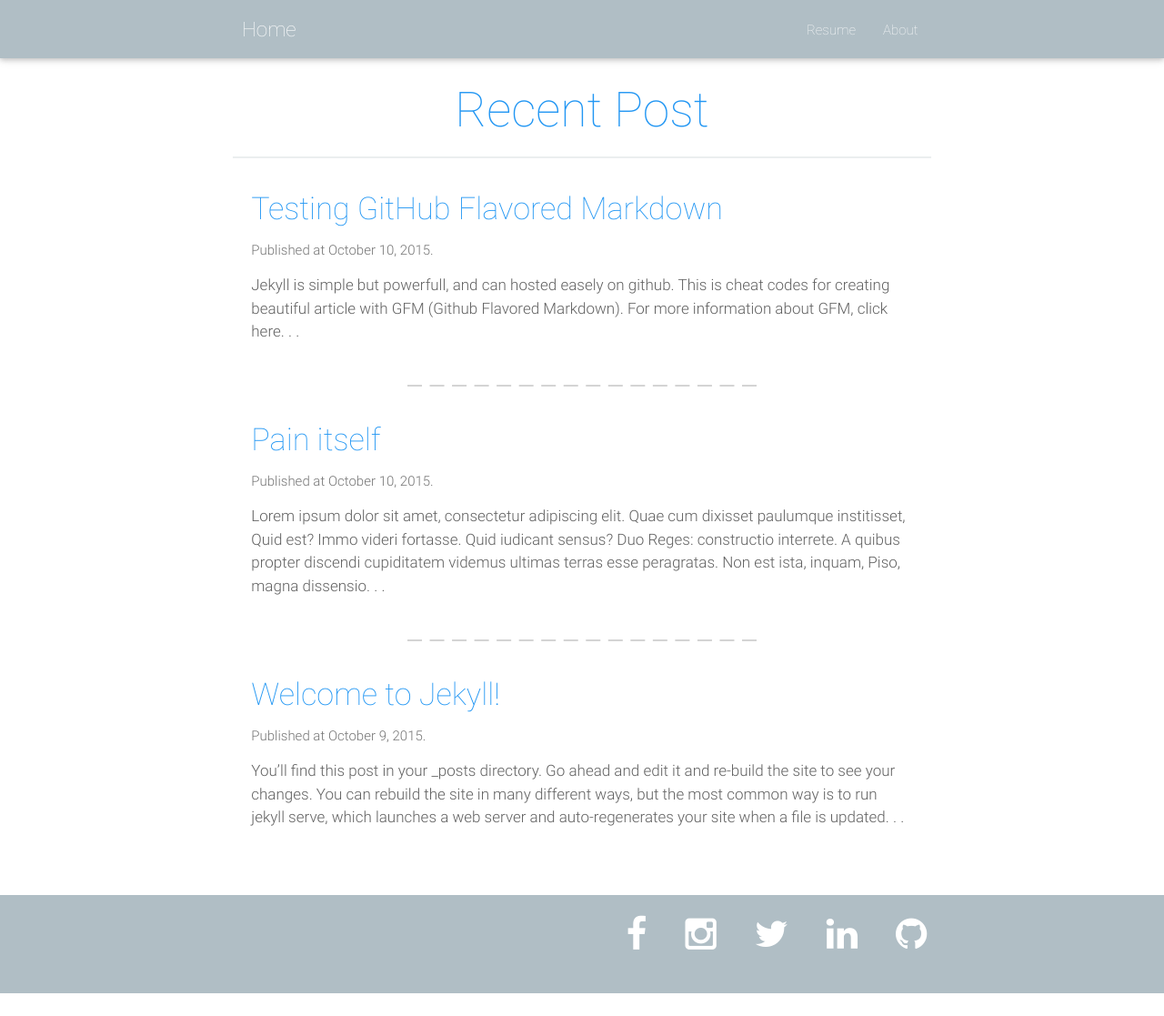
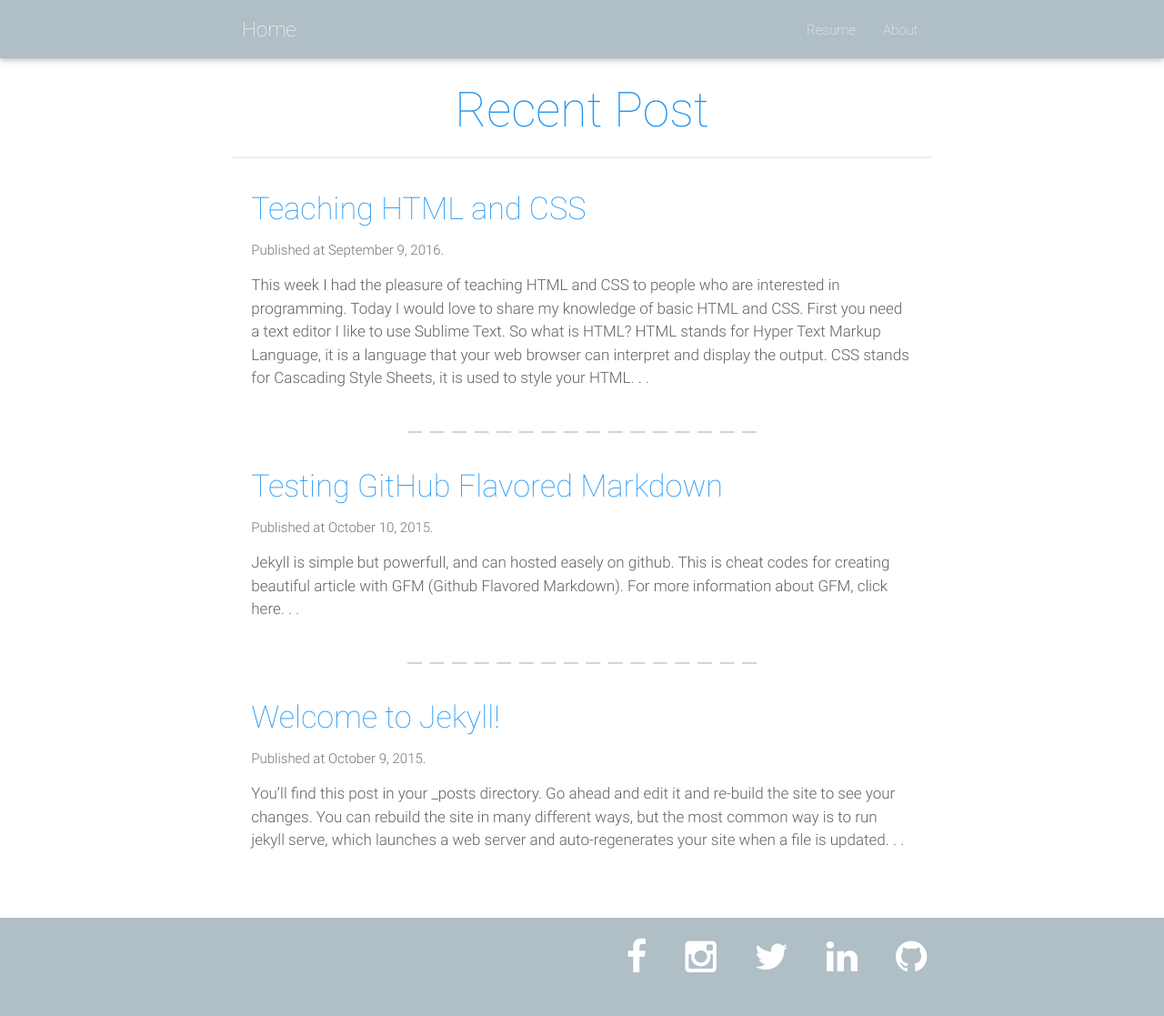
Before and after one commit to TaylorWu21/TaylorWu21.github.io, a Jekyll site: the page built from index.html, in a window 1280 px wide. Shown: the whole page at 91% size. Built offline with Jekyll 4.4.1, drawn with Linux system fonts in a browser that asks for light colours; the list of posts is cut into pages by our own code; before the commit the page ends 1092 px from its top, so only the background shows below that.

Commit message:
learn html and css post

```diff
--- a/_posts/2015-10-10-pain-itself.markdown
+++ /dev/null
@@ -1,16 +0,0 @@
----
-layout: post
-title: "Pain itself"
-date: 2015-10-10 00:49:37
-categories: jekyll
----
-Lorem ipsum dolor sit amet, consectetur adipiscing elit. Quae cum dixisset paulumque institisset, Quid est? Immo videri fortasse. Quid iudicant sensus? Duo Reges: constructio interrete. A quibus propter discendi cupiditatem videmus ultimas terras esse peragratas. Non est ista, inquam, Piso, magna dissensio.
-
-
-Facile est hoc cernere in primis puerorum aetatulis. Longum est enim ad omnia respondere, quae a te dicta sunt. Aliud igitur esse censet gaudere, aliud non dolere. Nam si amitti vita beata potest, beata esse non potest. Facillimum id quidem est, inquam.
-
-Nummus in Croesi divitiis obscuratur, pars est tamen divitiarum. Quid igitur, inquit, eos responsuros putas? Sed ne, dum huic obsequor, vobis molestus sim. An hoc usque quaque, aliter in vita? Negat enim summo bono afferre incrementum diem. Quid autem habent admirationis, cum prope accesseris? Quare attende, quaeso.
-
-Nam, ut sint illa vendibiliora, haec uberiora certe sunt. Minime vero istorum quidem, inquit. Ex ea difficultate illae fallaciloquae, ut ait Accius, malitiae natae sunt. Quamquam id quidem, infinitum est in hac urbe;
-
-Multoque hoc melius nos veriusque quam Stoici. Illi enim inter se dissentiunt. Tubulum fuisse, qua illum, cuius is condemnatus est rogatione, P. Id et fieri posse et saepe esse factum et ad voluptates percipiendas maxime pertinere. Ut proverbia non nulla veriora sint quam vestra dogmata. Atqui eorum nihil est eius generis, ut sit in fine atque extrerno bonorum.
--- /dev/null
+++ b/_posts/2016-9-9-teaching-html-and-css.markdown
@@ -0,0 +1,138 @@
+---
+layout: post
+title: "Teaching HTML and CSS"
+date: 2016-9-9 15:18:00
+category: HTML & CSS
+---
+
+This week I had the pleasure of teaching HTML and CSS to people who are interested in programming. Today I would love to share my knowledge of basic HTML and CSS. First you need a text editor I like to use [Sublime Text][sublimetext]. So what is HTML? HTML stands for Hyper Text Markup Language, it is a language that your web browser can interpret and display the output. CSS stands for Cascading Style Sheets, it is used to style your HTML.
+
+[sublimetext]: https://www.sublimetext.com/3
+___
+
+After we have finished downloading a text editor lets get started by creating a new folder on the desktop. After you have created the folder click and drag it over your text editor icon to open it. Now we can create files within this foldler, so lets make two files. Lets create one name index.html for the HTML file and styles.css for the CSS one.
+
+___
+
+
+lets start building out the index.html. first we need to specify what kind of doc it is, add a head, and then the body.
+
+{% highlight HTML %}
+<!DOCTYPE html>
+<html>
+	<head>
+		<title>HTML Demo</title>
+		<!-- Your style.css goes here -->
+	</head>
+	<body>
+		<!-- Place your code in here! -->
+	</body>
+</html>
+{% endhighlight %}
+
+So now that we got our HTML set up lets learn some basic tags! We will start by placing these in out body tag.
+
+{% highlight HTML %}
+<!-- <h1> is the opening tag -->
+<!-- Your content will go between these tags -->
+<!-- </h1> will close the tag -->
+<h1>This is a heading 1</h1>
+<h2>This is a heading 2</h2>
+<h3>This is a heading 3</h3>
+<h4>This is a heading 4</h4>
+<h5>This is a heading 5</h5>
+<h6>This is a heading 6</h6>
+<p>This is a paragraph</p>
+{% endhighlight %}
+
+To see what it displays with you open your web browser just find your index.html file and double click it.
+
+Tags can be given attributes. Attributes always needs a name and a value.
+
+{% highlight HTML %}
+<!-- This is an a tag with an attribute name of href, and the value is my blog -->
+<!-- site url this will create a link that will take the user to my website -->
+<a href="https://taylorwu21.github.io/">My blog site</a>
+{% endhighlight %}
+
+
+Now lets create a simple list together. There are two different kinds of list an unorder list and order list.
+
+{% highlight HTML %}
+<!-- This is the unorder list-->
+<ul>
+	<!-- These are li tags they stand for listed item -->
+	<li>Bullet Point 1</li>
+	<li>Bullet Point 2</li>
+	<li>Bullet Point 3</li>
+</ul>
+
+<!-- This is the Orderlist -->
+<ol>
+	<!-- li tags are always nested inside ul or ol tags -->
+	<li>Listed Item 1</li>
+	<li>Listed Item 2</li>
+	<li>Listed Item 3</li>
+</ol>
+{% endhighlight %}
+
+Lets step it up and create a table together.
+
+{% highlight HTML %}
+<!-- open tag for a table -->
+<table>
+	<!-- tr = table row -->
+	<tr>
+		<!-- th = table head it means its the first row of the table -->
+		<th>First Name</th>
+		<th>Last Name</th>
+		<th>Age</th>
+	</tr>
+	<tr>
+		<!-- td = table data -->
+		<td>Taylor</td>
+		<td>Wu</td>
+		<td>23</td>
+	</tr>
+<!-- closes the table -->
+</table>
+{% endhighlight %}
+
+
+Now that we understand some HTML lets add our stylesheets to the head tag.
+
+{% highlight HTML %}
+<link rel="stylesheet" href="styles.css">
+{% endhighlight %}
+
+Before we start adding styling to the css file we need to learn how to use div, id, and class
+
+{% highlight HTML %}
+<!-- an id must be unique to a page -->
+<div id="header">
+	<h1>Hello World</h1>
+	<p>This is part of an ID</p>
+</div>
+
+<!-- we can add classes to any tags we want -->
+<div class="center-text">
+	<h1>Hello World</h1>
+	<p>I am learning about HTML and CSS</p>
+</div>
+{% endhighlight %}
+
+Now to style them with css
+
+{% highlight CSS %}
+/* when styling an id you start with a '#' to notify your css that it is an id */
+#header {
+	font-size: 40px;
+}
+
+/* styling a class you would use a '.' */
+.center-text {
+	text-align: center;
+}
+{% endhighlight %}
+
+Well hopefully you learned enough about HTML and CSS to start building a cool website!
--- a/about.html
+++ b/about.html
@@ -12,6 +12,6 @@ permalink: /about/
 		<img src="https://res.cloudinary.com/jsfowles/image/upload/v1468734688/IMG_8305_sues4j.jpg" class="portrait" />
 	</div>
 	<div class='col s12 m8 content-margin'>
-		<p>My name is Taylor Wu, I started programming in May 2016. I learned how to program at a coding boot camp. After graduating the course, I have found a new passion in web development. Currently I am a student at the University of Utah and I will graduate with a BS in Information Systems in Spring of 2017. During my free time I love to play video games and during the winter I love to go snowboarding. This will be a blog about new technologies that I am learning about. In addtion I will add posts about myself and my life!</p>
+		<p>My name is Taylor Wu. I started programming in May 2016. I learned how to program at a coding boot camp. After graduating the course, I have found a new passion in web development. Currently, I am a student at the University of Utah and I will graduate with a BS in Information Systems in Spring of 2017. During my free time I love to play video games. During the winter I love to go snowboarding. This will be a blog about new technologies that I am learning about. In addtion I will add posts about myself and my life!</p>
 	</div>
 </div>
```
Also changed, not shown: README.md.
